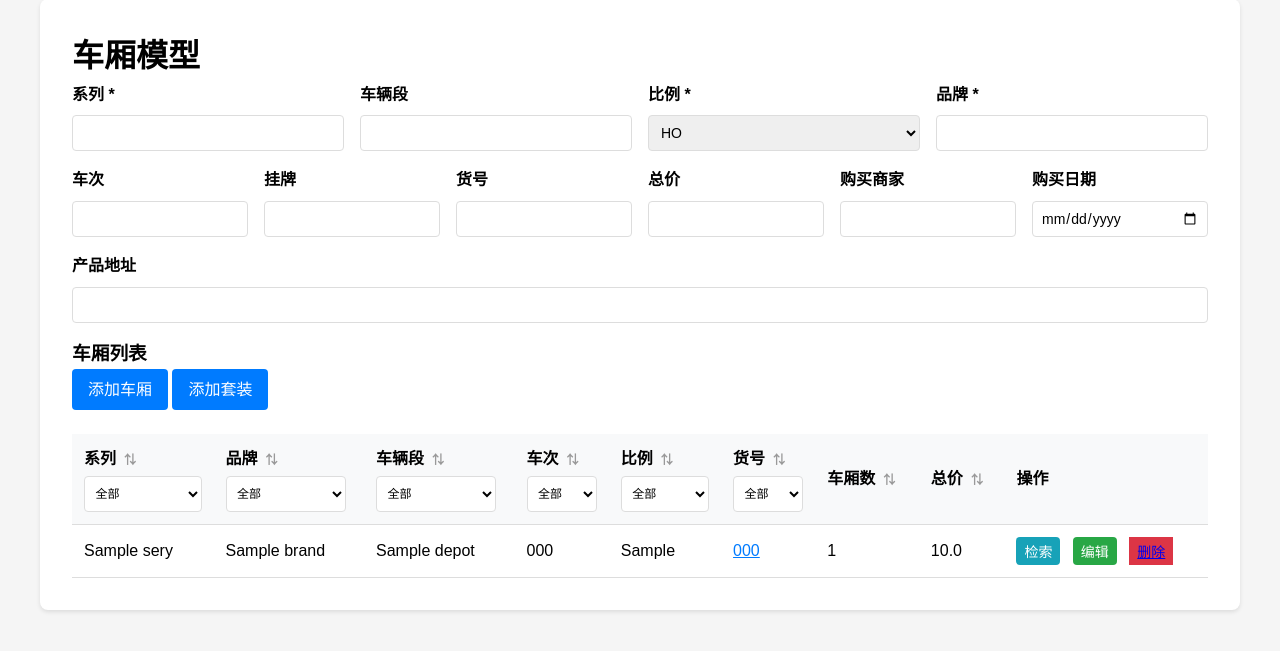
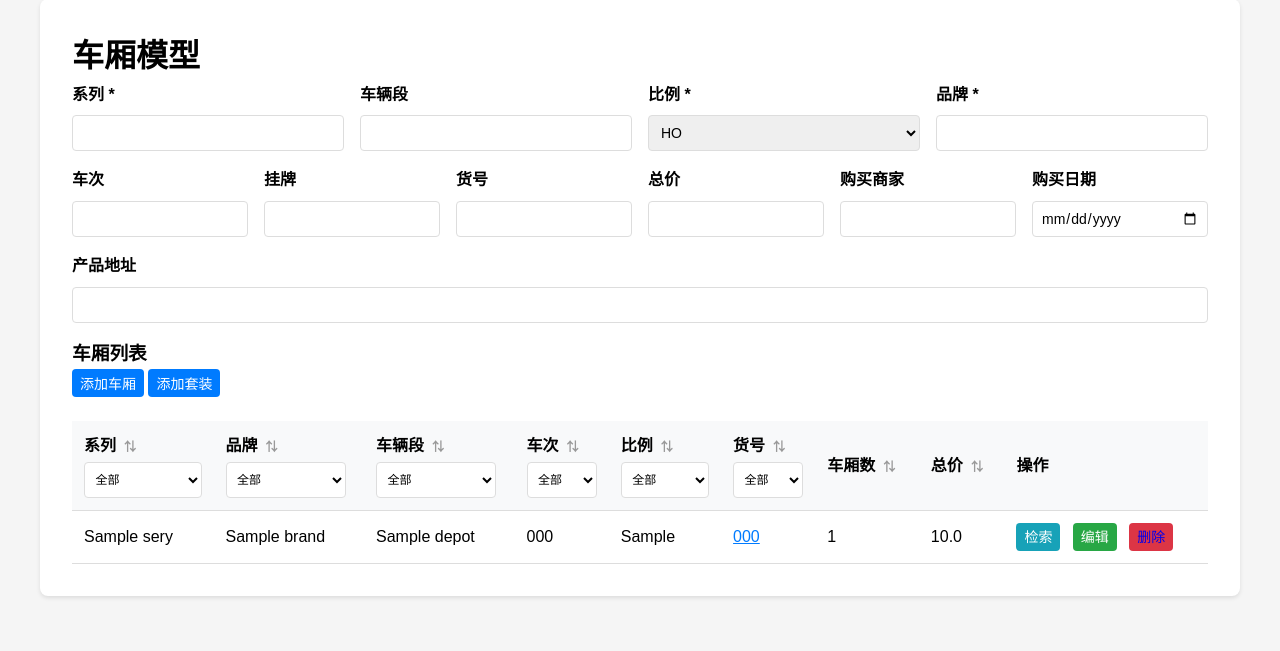
Before and after one commit to plinux/TrainModelManager, a Flask app: page /carriage in a window 1280 px wide. Shown: the part 91-742 px from the top of the page. Run offline with Flask 3, Linux system fonts and the light colour scheme; tables that the repository leaves empty hold one stand-in row (values such as "Sample post").

Commit message:
[Style] Unify button styles with explicit dimensions for Safari
- Reduce base button padding to compact size (0.25rem 0.5rem)
- Add .btn-danger and .btn-search to base rule for consistent border-radius
- Add Safari compatibility fixes (-webkit-appearance, box-sizing)
- Add explicit dimensions for table action buttons to ensure consistent
  rendering across browsers, particularly Safari which handles <button>
  and <a> elements differently

Co-Authored-By: Claude Opus 4.6 <noreply@anthropic.com>

```diff
--- a/static/css/style.css
+++ b/static/css/style.css
@@ -208,31 +208,29 @@ th {
 
 /* 通用按钮样式基础 */
 button,
-.btn-edit,
-.btn-cancel {
-  padding: 0.5rem 1rem;
-  border: none;
-  border-radius: 4px;
-  cursor: pointer;
-  font-size: inherit;
-  line-height: inherit;
-  text-decoration: none;
-  display: inline-block;
-}
-
-/* 表格中的按钮更紧凑 */
-td button,
+.btn-search,
 .btn-edit,
 .btn-cancel,
 .btn-danger {
   padding: 0.25rem 0.5rem;
+  border: none;
+  border-radius: 4px;
+  cursor: pointer;
   font-size: 0.875rem;
   line-height: normal;
+  text-decoration: none;
+  display: inline-block;
+  /* Safari 兼容性修复 */
+  -webkit-appearance: none;
+  appearance: none;
+  box-sizing: border-box;
 }
 
 button:hover,
+.btn-search:hover,
 .btn-edit:hover,
-.btn-cancel:hover {
+.btn-cancel:hover,
+.btn-danger:hover {
   opacity: 0.9;
 }
 
@@ -268,11 +266,6 @@ button:hover,
 .btn-search {
   background-color: #17a2b8;
   color: white;
-  padding: 0.25rem 0.5rem;
-  font-size: 0.875rem;
-  border: none;
-  border-radius: var(--border-radius);
-  cursor: pointer;
   margin-right: 0.5rem;
 }
 
@@ -300,6 +293,18 @@ td button,
 td form {
   vertical-align: middle;
   display: inline-block;
+}
+
+/* 表格操作按钮统一尺寸 */
+td .btn-search,
+td .btn-edit,
+td .btn-danger {
+  min-height: 1.75rem;
+  height: 1.75rem;
+  padding: 0.25rem 0.5rem;
+  font-size: 0.875rem;
+  line-height: 1.25rem;
+  box-sizing: border-box;
 }
 
 td form {
```
